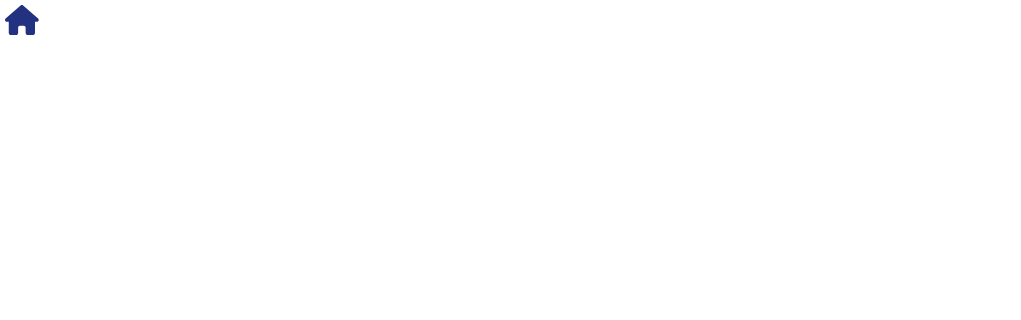
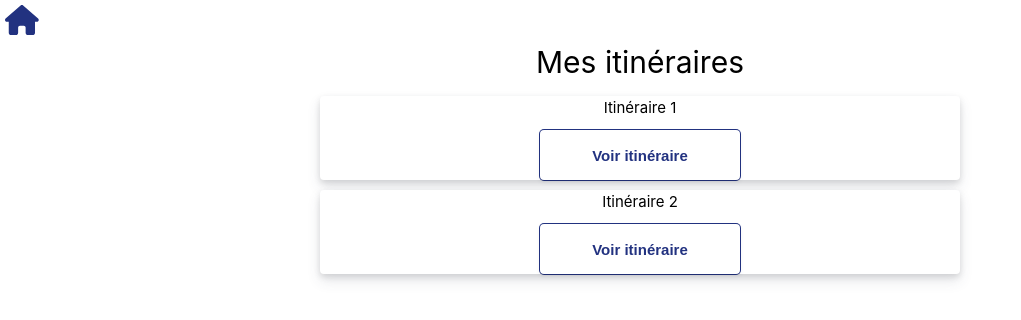
Before and after one commit to Benjamin-Bernard/M1-web-proj, a Vue app in the folder ViteMaRame/: page /MesItineraires in a window 1280 px wide. Shown: the top 320 px of the page, without its empty margins (0-1021 px from the left). Built offline with nearby package versions, Linux system fonts and the light colour scheme.

Commit message:
initial commit MesItineraires

```diff
--- a/ViteMaRame/src/components/HomePage.vue
+++ b/ViteMaRame/src/components/HomePage.vue
@@ -2,47 +2,47 @@
   <div class="homeContainer">
     <h1>Vite Ma Rame</h1>
     <div class="formbg">
-
       <div class="homeBtns">
         <div class="icon-btns">
-          <font-awesome-icon :icon="['fas', 'train']" size="3x"/>
-          <button @click="goCalculerItinéraire">Calculer un itinéraire</button>
+          <font-awesome-icon :icon="['fas', 'train']" size="3x" />
+          <button @click="goCalculerItinéraire()">
+            Calculer un itinéraire
+          </button>
         </div>
         <div class="icon-btns">
-          <font-awesome-icon :icon="['fas', 'traffic-light']" size="3x"/>
-          <button @click="goMesItinéraires">Mes itinéraires</button>
+          <font-awesome-icon :icon="['fas', 'traffic-light']" size="3x" />
+          <button @click="goMesItinéraires()">Mes itinéraires</button>
         </div>
         <div class="icon-btns">
-          <font-awesome-icon :icon="['fas', 'phone']" size="3x"/>
-          <button @click="goInfosTraffics">Infos Trafic</button>
+          <font-awesome-icon :icon="['fas', 'phone']" size="3x" />
+          <button @click="goInfosTraffics()">Infos Trafic</button>
         </div>
       </div>
     </div>
-
   </div>
 </template>
 
 <script>
 export default {
   name: "HomePage",
-  methods:{
-    goCalculerItinéraire(){
-      this.$router.push('/CalculerItineraire');
+  methods: {
+    goCalculerItinéraire() {
+      this.$router.push("/CalculerItineraire");
     },
-    goMesItinéraires(){
-      this.$router.push('/MesItineraires');
+    goMesItinéraires() {
+      this.$router.push("/MesItineraires");
     },
-    goInfosTraffics(){
-      this.$router.push('/InfosTrafic');
-    }
-  }
-}
+    goInfosTraffics() {
+      this.$router.push("/InfosTrafic");
+    },
+  },
+};
 </script>
 
 <style scoped>
-h1{
+h1 {
   text-align: center;
-  font-size:50px;
+  font-size: 50px;
 }
 
 .formbg {
@@ -52,19 +52,19 @@ h1{
   background: white;
   border-radius: 4px;
   box-shadow: rgba(60, 66, 87, 0.12) 0px 7px 14px 0px,
-  rgba(0, 0, 0, 0.12) 0px 3px 6px 0px;
+    rgba(0, 0, 0, 0.12) 0px 3px 6px 0px;
   display: flex;
   flex-direction: column;
 }
 
-.homeBtns{
+.homeBtns {
   display: flex;
   justify-content: space-around;
   margin-top: 80px;
   margin-bottom: 80px;
 }
 
-.icon-btns{
+.icon-btns {
   display: flex;
   flex-direction: column;
   justify-content: center;
@@ -72,9 +72,9 @@ h1{
   border-radius: 6px;
   border: 1px solid rgb(34, 50, 128);
   background-color: rgb(34, 50, 128);
-  height:200px;
-  width:300px;
-  color:#fff;
+  height: 200px;
+  width: 300px;
+  color: #fff;
 }
 .icon-btns:hover {
   color: rgb(34, 50, 128);
@@ -82,31 +82,27 @@ h1{
   transition: background-color 0.5s linear;
 }
 /*rgb(84, 105, 212)*/
-button{
+button {
   margin-top: 10px;
   background-color: #fff;
   width: 200px;
   height: 50px;
   box-shadow: rgba(0, 0, 0, 0) 0px 0px 0px 0px, rgba(0, 0, 0, 0) 0px 0px 0px 0px,
-  rgba(0, 0, 0, 0.12) 0px 1px 1px 0px, rgb(34, 50, 128) 0px 0px 0px 1px,
-  rgba(0, 0, 0, 0) 0px 0px 0px 0px, rgba(0, 0, 0, 0) 0px 0px 0px 0px,
-  rgba(60, 66, 87, 0.08) 0px 2px 5px 0px;
+    rgba(0, 0, 0, 0.12) 0px 1px 1px 0px, rgb(34, 50, 128) 0px 0px 0px 1px,
+    rgba(0, 0, 0, 0) 0px 0px 0px 0px, rgba(0, 0, 0, 0) 0px 0px 0px 0px,
+    rgba(60, 66, 87, 0.08) 0px 2px 5px 0px;
   color: rgb(34, 50, 128);
-  font-size:15px;
+  font-size: 15px;
   font-weight: 600;
   border-radius: 4px;
   outline-color: rgb(34 50 128 / 0.5);
   cursor: pointer;
-  border:unset;
+  border: unset;
 }
 
-button:hover{
+button:hover {
   color: #fff;
   background-color: rgb(34, 50, 128);
   transition: background-color 0.5s linear;
-
 }
-
-
-
 </style>
--- /dev/null
+++ b/ViteMaRame/src/components/MesItineraires.vue
@@ -0,0 +1,71 @@
+<template>
+  <h1>Mes itinéraires</h1>
+  <div>
+    <li
+      v-for="itineraire in itineraires"
+      :key="itineraire.name"
+      class="listContainer"
+    >
+      {{ itineraire.name }}
+      <button @click="goVoirItineraire()">Voir itinéraire</button>
+    </li>
+  </div>
+</template>
+
+<script>
+export default {
+  data() {
+    //On utilisera le local storage
+    return {
+      itineraires: [{ name: "Itinéraire 1" }, { name: "Itinéraire 2" }],
+    };
+  },
+  name: "MesItineraires",
+  methods: {
+    goVoirItineraire() {
+      this.$router.push("/"); //temporairement le home
+    },
+  },
+};
+</script>
+
+<style scoped>
+h1 {
+  text-align: center;
+}
+
+button {
+  margin-top: 10px;
+  background-color: #fff;
+  width: 200px;
+  height: 50px;
+  box-shadow: rgba(0, 0, 0, 0) 0px 0px 0px 0px, rgba(0, 0, 0, 0) 0px 0px 0px 0px,
+    rgba(0, 0, 0, 0.12) 0px 1px 1px 0px, rgb(34, 50, 128) 0px 0px 0px 1px,
+    rgba(0, 0, 0, 0) 0px 0px 0px 0px, rgba(0, 0, 0, 0) 0px 0px 0px 0px,
+    rgba(60, 66, 87, 0.08) 0px 2px 5px 0px;
+  color: rgb(34, 50, 128);
+  font-size: 15px;
+  font-weight: 600;
+  border-radius: 4px;
+  outline-color: rgb(34 50 128 / 0.5);
+  cursor: pointer;
+  border: unset;
+}
+button:hover {
+  color: #fff;
+  background-color: rgb(34, 50, 128);
+  transition: background-color 0.5s linear;
+}
+.listContainer {
+  text-align: center;
+  margin: 10px auto;
+  max-width: 50%;
+  background: white;
+  border-radius: 4px;
+  box-shadow: rgba(60, 66, 87, 0.12) 0px 7px 14px 0px,
+    rgba(0, 0, 0, 0.12) 0px 3px 6px 0px;
+  display: flex;
+  flex-direction: column;
+  align-items: center;
+}
+</style>
--- a/ViteMaRame/src/router/index.js
+++ b/ViteMaRame/src/router/index.js
@@ -1,5 +1,6 @@
 import { createRouter, createWebHistory } from 'vue-router';
 import HomePage from '../components/HomePage.vue';
+import MesItineraires from '../components/MesItineraires.vue';
 
 
 
@@ -29,7 +30,8 @@ const router = createRouter({
     },
     {
       path:'/MesItineraires',
-      name:'MesItineraires'
+      name:'MesItineraires',
+      component:MesItineraires
     }
   ]
 })
```
